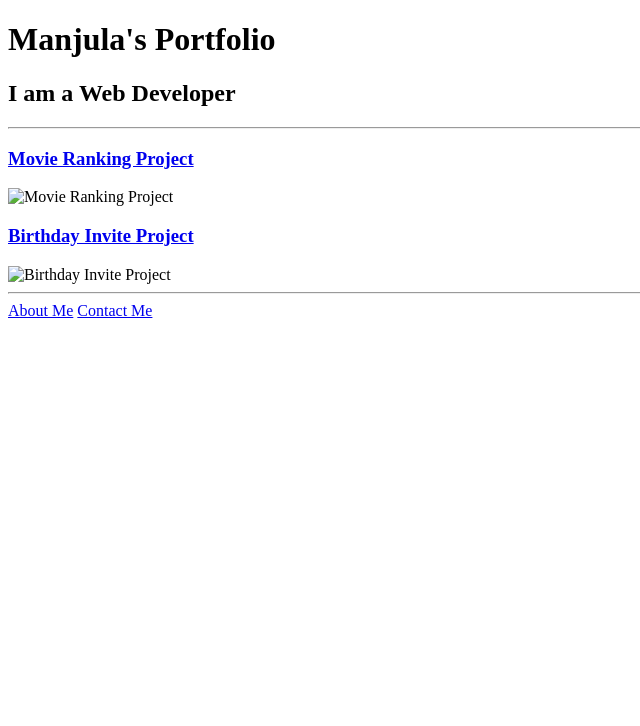
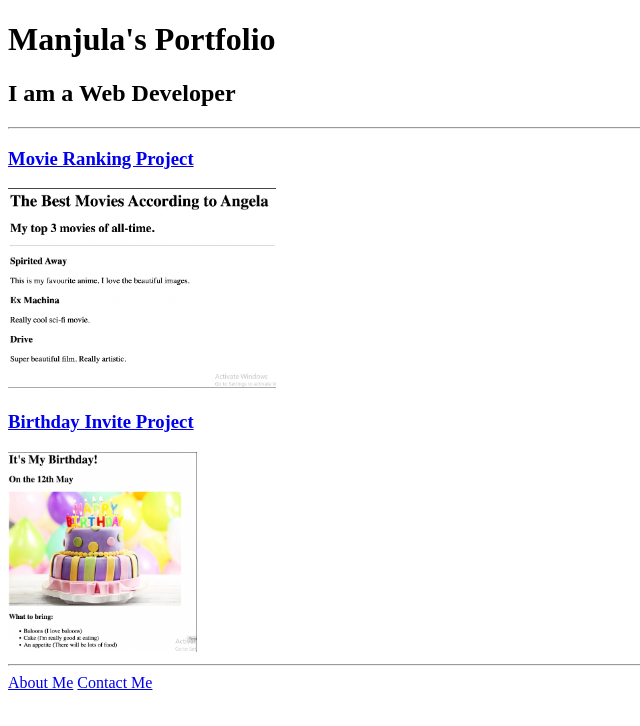
Before and after one commit to ManjulaZonde2024/Portfolio-html, a plain HTML site: page public/Manjula's Portfolio Website.html in a window 1280 px wide. Shown: the whole page, without its empty margins (0-640 px from the left). Drawn offline with Linux system fonts and the light colour scheme.

Commit message:
new error changes

```diff
--- a/public/Manjula's Portfolio Website.html
+++ b/public/Manjula's Portfolio Website.html
@@ -11,9 +11,9 @@
     <h2>I am a Web Developer</h2>
     <hr/>
     <h3><a href="./assets/images/movie-ranking.png">Movie Ranking Project</a></h3>
-        <img src="public/MovieRanking.png" height="200"alt="Movie Ranking Project"/>
+        <img src="https://github.com/ManjulaZonde2024/Portfolio-html/blob/main/public/MovieRanking.png" height="200"alt="Movie Ranking Project"/>
         <h3><a href="./assets/images/birthday-invite.png">Birthday Invite Project</a></h3>
-        <img src="public/BirthdayInvite.png" height="200" alt="Birthday Invite Project"/>
+        <img src="https://github.com/ManjulaZonde2024/Portfolio-html/blob/main/public/BirthdayInvite.png" height="200" alt="Birthday Invite Project"/>
         <hr>
         <a href="./public/about.html">About Me</a>
         <a href="./public/contact.html">Contact Me</a>
```
